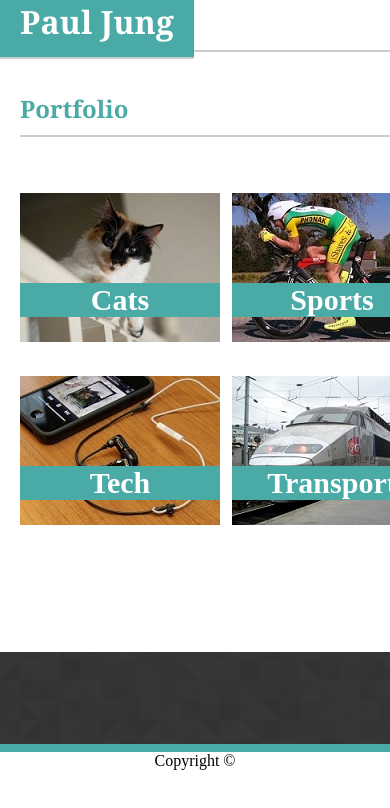
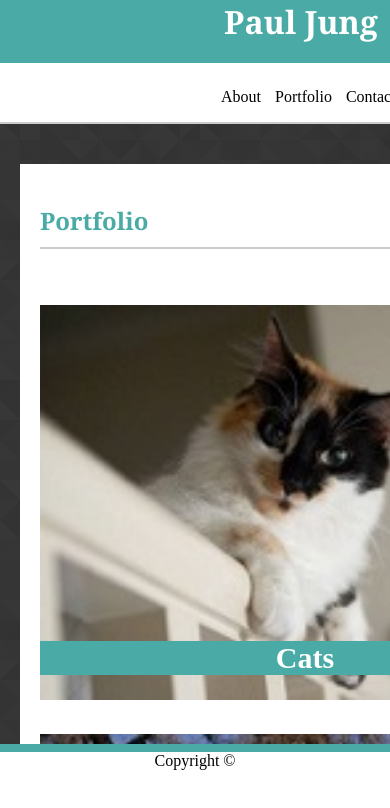
Before and after one commit to thejunglife/Responsive-Portfolio, a plain HTML site: page portfolio.html in a window 390 px wide. Shown: the top 808 px of the page. Drawn offline with Linux system fonts and the light colour scheme.

Commit message:
finished hw need to touch up

```diff
--- a/assets/css/style.css
+++ b/assets/css/style.css
@@ -7,6 +7,7 @@
 body {
     margin: 0;
     background-image: url(../images/prism.png);
+
 }
 
 /* all pages */
@@ -20,6 +21,7 @@ body {
 .header {
     background: white;
     border-bottom: solid 2px #cccccc;
+
 }
 /* all pages */
 h1, h2 {
@@ -92,6 +94,7 @@ p {
     margin: auto;
     height: 350px;
     padding: 20px;
+    margin-top: 40px;
 }
 
 /* only for about me page */
@@ -113,6 +116,7 @@ p {
     margin: auto;
     height: 400px;
     padding: 20px;
+    margin-top: 40px;
 
 }
 
@@ -120,7 +124,7 @@ p {
 
 /* only for contact page */
 form {
-    width: auto
+    width: auto;
 }
 
 input {
@@ -162,6 +166,8 @@ button {
     margin: auto;
     height: 600px;
     padding: 20px;
+    overflow: auto;
+    margin-top: 40px;
 }
 /* only for portfolio */
     .column {
@@ -191,7 +197,6 @@ button {
 h4 {
     background-color: #4aaaa5;
     /* better look for now */
-    display: inline-blok;
     font-size: 30px;
     color: white;
 
@@ -205,9 +210,192 @@ h4 {
     padding-right: 10px;
 }
 
+/* media screens only below */
 
-@media only screen and (max-width: 860px) {
+
+@media screen and (max-width: 980px) {
+    /* for all pages */
     .header {
-        width: 400px;
+        width: 980px;
+
     }
+
+    h1 {
+        margin-left: 40px;
+    }
+
+    ul {
+        margin-right: 40px;
+    }
+
+
+
+
+    /*for about me page  */
+    .area {
+        width: 600px;
+        margin: 0;
+        margin-left: 40px;
+        margin-top: 40px;
+    }
+
+    /* for port page only */
+    .areaPort {
+        width: 600px;
+        margin: 0;
+        margin-left: 40px;
+        margin-top: 40px;
+    }
+
+    .column {
+        position: absolute;
+    }
+
+    /* for contact page only */
+
+    .areaForm {
+        width: 600px;
+        margin: 0;
+        margin-left: 40px;
+        margin-top: 40px;
+    }
+
+
+
+
+
+
 }
+
+@media screen and (max-width: 768px) {
+    /* for all pages */
+    .header {
+        width: 768px;
+
+    }
+
+    h1 {
+        margin-left: 20px;
+    }
+
+    ul {
+        margin-right: 240px;
+    }
+
+    /*for about me page  */
+    .area {
+        width: 720px;
+        margin: 0;
+        margin-left: 20px;
+        margin-top: 40px;
+    }
+
+    /* for port page only */
+    .areaPort {
+        width: 720px;
+        margin: 0;
+        margin-left: 20px;
+        margin-top: 40px;
+        height: 700px;
+    }
+
+    .column {
+        position: absolute;
+        width: 60%;
+    }
+
+    /* for contact page only */
+
+    .areaForm {
+        width: 720px;
+        margin: 0;
+        margin-left: 20px;
+        margin-top: 40px;
+    }
+
+
+
+
+
+
+
+
+}
+
+
+@media screen and (max-width: 640px) {
+      /* for all pages */
+    .header {
+        width: 640px;
+
+    }
+    .lower  {
+        position: relative;
+        background-color: #4aaaa5;
+        padding-bottom: 20px;
+    }
+    h1 {
+        margin-left: 204px;
+        width: 100%;
+        border: none;
+    }
+
+    ul {
+        margin-right: 240px;
+    }
+
+    /*for about me page  */
+    .area {
+        width: 580px;
+        margin: 0;
+        margin-left: 20px;
+        margin-top: 40px;
+        height: 600px;
+    }
+
+    .biopic {
+        float: none;
+        margin: auto;
+    }
+
+    nav {
+        margin-top: 25px;
+        float: none;
+        margin-left: 171px;
+    }
+
+    /* for port page only */
+    .areaPort {
+        width: 580px;
+        margin: 0;
+        margin-left: 20px;
+        margin-top: 40px;
+        height: 600px;
+    }
+
+    .column {
+        position: relative;
+        width: 100%;
+    }
+
+    img {
+        width: 100%;
+        height: 100%;
+    }
+
+    .picture {
+        width: 100%;
+        height: 100%;
+    }
+
+    /* for contact page only */
+
+    .areaForm {
+        width: 580px;
+        margin: 0;
+        margin-left: 20px;
+        margin-top: 40px;
+        height: 600px;
+    }
+
+}
--- a/portfolio.html
+++ b/portfolio.html
@@ -18,8 +18,8 @@
       <nav>
         <ul>
           <li><a href="index.html">About</a></li>
+          <li><a href="portfolio.html">Portfolio</a></li>
           <li><a href="contact.html">Contact</a></li>
-          <li><a href="portfolio.html">Portfolio</a></li>
         </ul>
       </nav>
     </div>
```
Also changed, not shown: contact.html (+1 -1 lines), index.html (+6 -2 lines).
